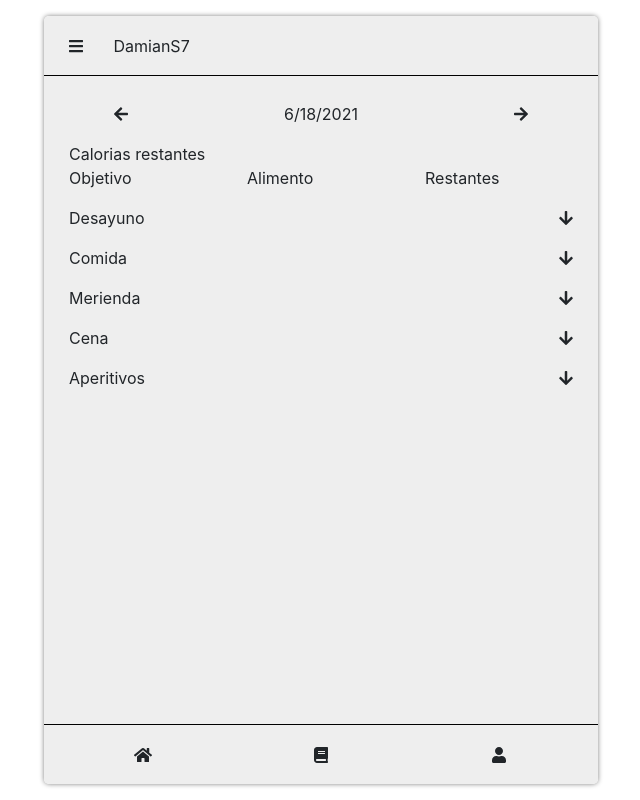
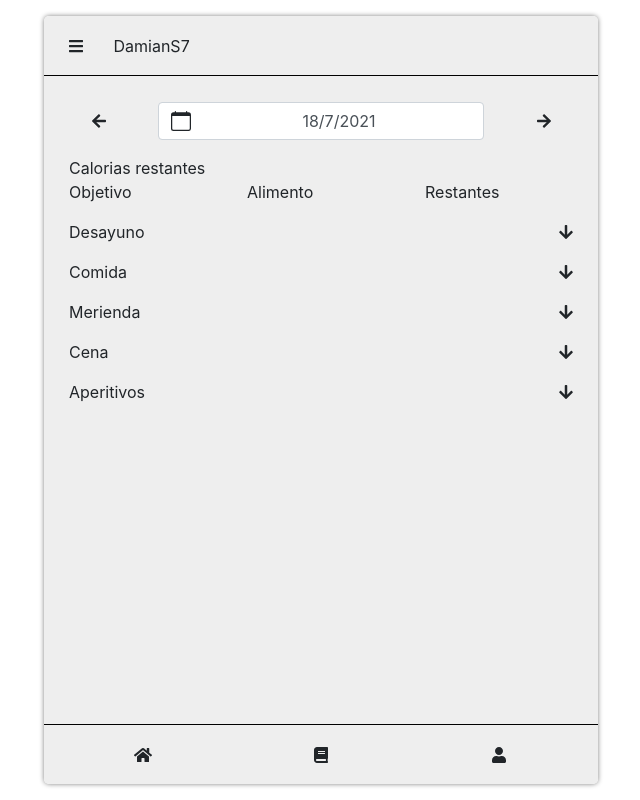
Before and after one commit to damianS7/fitCalc-spring-frontend, a Vue app: page /meal-records in a window 1280 px wide. Shown: the whole page, without its empty margins (319-959 px from the left). Built offline with nearby package versions, Linux system fonts and the light colour scheme.

Commit message:
Agregado calendario con controles

```diff
--- a/src/views/MealRecords.vue
+++ b/src/views/MealRecords.vue
@@ -1,16 +1,26 @@
 <template>
   <b-col cols="12">
-    <b-row class="text-center mt-3 mb-3">
-      <b-col cols="3">
-        <router-link to="/foods">
-          <font-awesome-icon icon="arrow-left" />
-        </router-link>
+    <b-row class="text-center mt-3 mb-3" align-v="center">
+      <b-col cols="2">
+        <font-awesome-icon icon="arrow-left" @click="prevDay" />
       </b-col>
-      <b-col cols="6"> {{ dateToday() }} </b-col>
-      <b-col cols="3">
-        <router-link to="{ path: '/meal-records/' }">
-          <font-awesome-icon icon="arrow-right" />
-        </router-link>
+      <b-col cols="8">
+        <b-form-datepicker
+          today-button
+          reset-button
+          close-button
+          :date-format-options="{
+            day: 'numeric',
+            month: 'numeric',
+            year: 'numeric',
+          }"
+          v-model="selectedDate"
+          value-as-date
+          locale="es"
+        ></b-form-datepicker>
+      </b-col>
+      <b-col cols="2">
+        <font-awesome-icon icon="arrow-right" @click="nextDay" />
       </b-col>
     </b-row>
     <b-row class="mb-3">
@@ -131,22 +141,34 @@
     </b-row>
   </b-col>
 </template>
-
 <script>
+const data = function () {
+  return {
+    selectedDate: this.today(),
+  };
+};
 const methods = {
-  dateToday() {
-    var today = new Date();
-    var dd = today.getDate();
-    var mm = today.getMonth(); //January is 0!
-    var yyyy = today.getFullYear();
-    return mm + "/" + dd + "/" + yyyy;
+  today() {
+    return new Date();
   },
-  nextDayDate() {},
+  prevDay() {
+    let prevDayDate = new Date();
+    prevDayDate.setDate(this.selectedDate.getDate() - 1);
+    this.selectedDate = prevDayDate;
+  },
+  nextDay() {
+    let nextDayDate = new Date();
+    nextDayDate.setDate(this.selectedDate.getDate() + 1);
+    this.selectedDate = nextDayDate;
+  },
 };
-const computed = {};
+const computed = {
+  asdads: function () {},
+};
 
 export default {
   methods,
   computed,
+  data,
 };
 </script>
```
